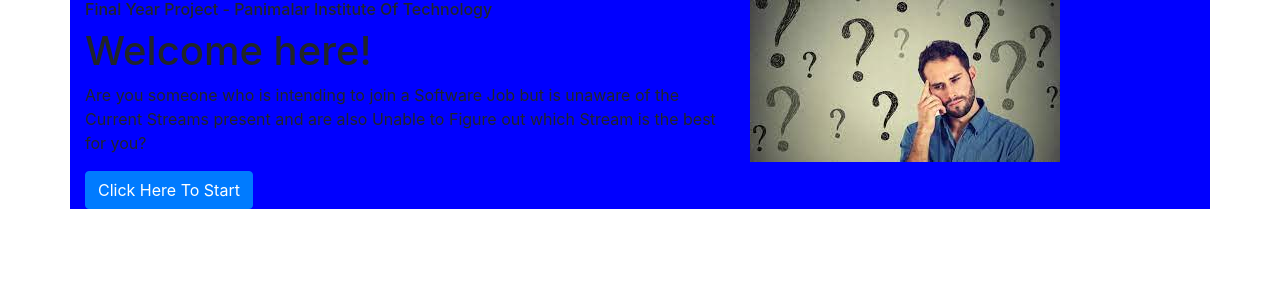
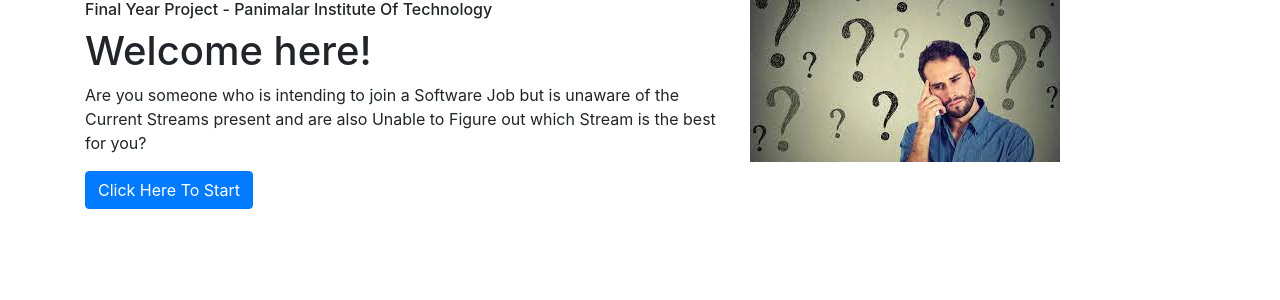
Before and after one commit to kavin5kumar/Skill-Based-Job-Recommender, a Flask app: page / in a window 1280 px wide. Shown: the part 72-372 px from the top of the page. Run offline with Flask 2, Linux system fonts and the light colour scheme; some libraries are stand-ins or nearby versions.

Commit message:
Update main.css

```diff
--- a/static/main.css
+++ b/static/main.css
@@ -5,7 +5,3 @@
 ul {
   list-style-type: none;
 }
-
-div.mainz {
-  background-color: blue;
-}
```
